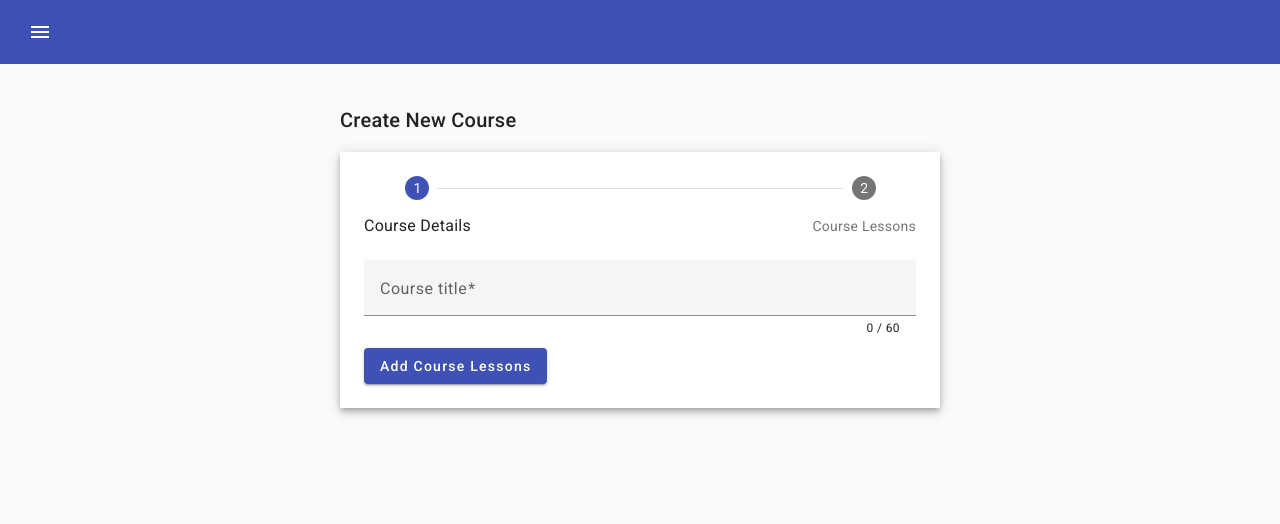
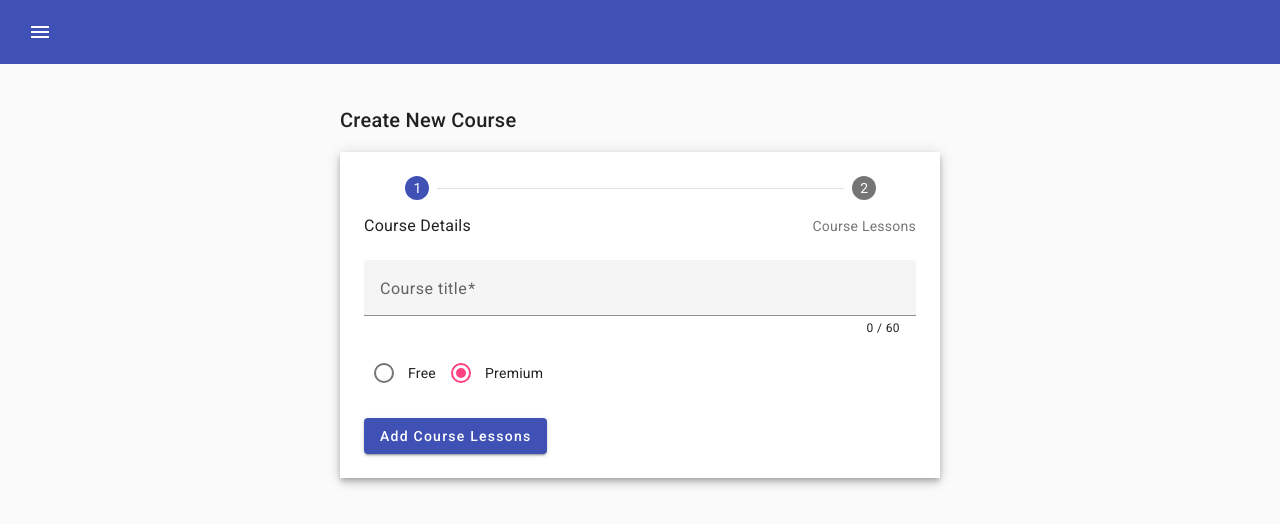
Before and after one commit to AngeloCinaWD/angular-material-course, an Angular app: page /add-new-course in a window 1280 px wide. Shown: the top 524 px of the page. Built offline with nearby package versions, Linux system fonts and the light colour scheme.

Commit message:
12. Angular Material Radio Button

```diff
--- a/src/app/create-course/create-course-step-1/create-course-step-1.component.html
+++ b/src/app/create-course/create-course-step-1/create-course-step-1.component.html
@@ -1,39 +1,15 @@
 <div [formGroup]="form" class="course-details-form">
-  <!-- container che ci permette di customizzare un form -->
-  <!-- la proprietà floatLabel ha 2 opzioni: always la label è sempre in alto, auto ci si sposta quando clicco sull'elemento. di default è auto-->
+  <!-- INPUT mat-form-field -->
+  <!-- title -->
   <mat-form-field floatLabel="auto">
-    <!-- elemento html, con matInput directive, un placeholder ed un formControlName (è angular) che ci permette di collegarlo al formBulder nel .ts -->
-    <!-- per avere il placeholder che diventa label quando si clicca va aggiunta la mat-label, il testo può essere diverso tra label e placeholder, quello della label sovrascrive il placeholder quando non si clicca -->
-    <!-- l'asterisco del required viene messo perchè c'è il validator required -->
+    <!-- label e input -->
     <mat-label>Course title</mat-label>
     <input matInput placeholder="Course title" formControlName="title" #title />
 
-    <!-- con le direttive matPrefix e matSuffix posso aggiungere dei suffissi o dei prefissi nel campo di input -->
-    <!-- utile per esempio quando chiedo un numero di telefono -->
-    <!-- <span matPrefix>+39</span> -->
-    <!-- utile per esempio quando va inserita una valuta -->
-    <!-- <span matSuffix>.00</span> -->
-    <!-- con la matHint directive si può inserire un testo di suggerimento -->
-    <!-- <mat-hint align="end">max 60 characters</mat-hint> -->
-    <!-- oppure posso crearlo dinamico, col conteggio dei caratteri inseriti -->
-    <!-- per farlo metto una template reference all'input e ne uso il value e la sua lunghezza-->
+    <!-- Hint -->
+    <mat-hint align="end">{{ title.value.length }} / 60</mat-hint>
 
-    <mat-hint align="end">{{ title.value.length }} / 60</mat-hint>
-    <!-- questa è una cosa che ho inventato io, non serve perchè c'è l'elemento mat-error che lo fa e pure meglio!!! -->
-    <!-- <mat-hint align="end" *ngIf="title.value.length <= 60; else superato"
-      >{{ title.value.length }} / 60</mat-hint
-    >
-
-    <ng-template #superato>
-      <mat-hint
-        ><span style="color: red">Hai superato i 60 caratteri</span></mat-hint
-      >
-    </ng-template> -->
-    <!-- la gestione degli errori si fa tramite mat-error -->
-    <!-- nel .ts ci sono dei metodi get che ritornano il control dei campi del form -->
-    <!-- uso il getter del title, chiamato courseTitle (mi ritorna l'oggetto title con varie proprietà relative al campo del form fra le quali la proprietà errors che è un oggetto che si popola con i vari errori quando presenti) e richiamo l'oggetto errors -->
-    <!-- gli errori che controllo sono quelli messi  nel FormBuilder, quindi required, minlength e maxlength-->
-    <!-- se non c'è l'errore non c'è la proprietà col nome dell'errore quindi devo utilizzare il ? prima della proprietà -->
+    <!-- Gestione errori -->
     @if (courseTitle.errors?.required) {
     <mat-error>Title is required</mat-error>}
     <!--  -->
@@ -46,14 +22,13 @@
     }
   </mat-form-field>
 
-  <!-- abbiamo 2 diversi tipi di appearance fill e outline, fill è quella di default -->
-  <!-- <mat-form-field appearance="fill">
-    <mat-label>Course title</mat-label>
-    <input matInput placeholder="Course title" formControlName="title" />
-  </mat-form-field>
-
-  <mat-form-field appearance="outline">
-    <mat-label>Course title</mat-label>
-    <input matInput placeholder="Course title" formControlName="title" />
-  </mat-form-field> -->
+  <!-- RADIO BUTTON mat-radio-group -->
+  <!--  courseType -->
+  <mat-radio-group class="course-type" formControlName="courseType">
+    <!-- aggiungiamo i radio button con il value che devono ritornare -->
+    <!-- un mat-radio-button può essere disabilitato [disabled]="true" -->
+    <!-- <mat-radio-button [disabled]="true" value="free">Free</mat-radio-button> -->
+    <mat-radio-button value="free">Free</mat-radio-button>
+    <mat-radio-button value="premium">Premium</mat-radio-button>
+  </mat-radio-group>
 </div>
--- a/src/app/create-course/create-course-step-1/create-course-step-1.component.scss
+++ b/src/app/create-course/create-course-step-1/create-course-step-1.component.scss
@@ -1,4 +1,3 @@
-
 .course-details-form {
   display: flex;
   flex-direction: column;
@@ -8,3 +7,7 @@
   margin-top: 15px;
   margin-bottom: 15px;
 }
+
+mat-radio-button {
+  margin-right: 5px;
+}
```
